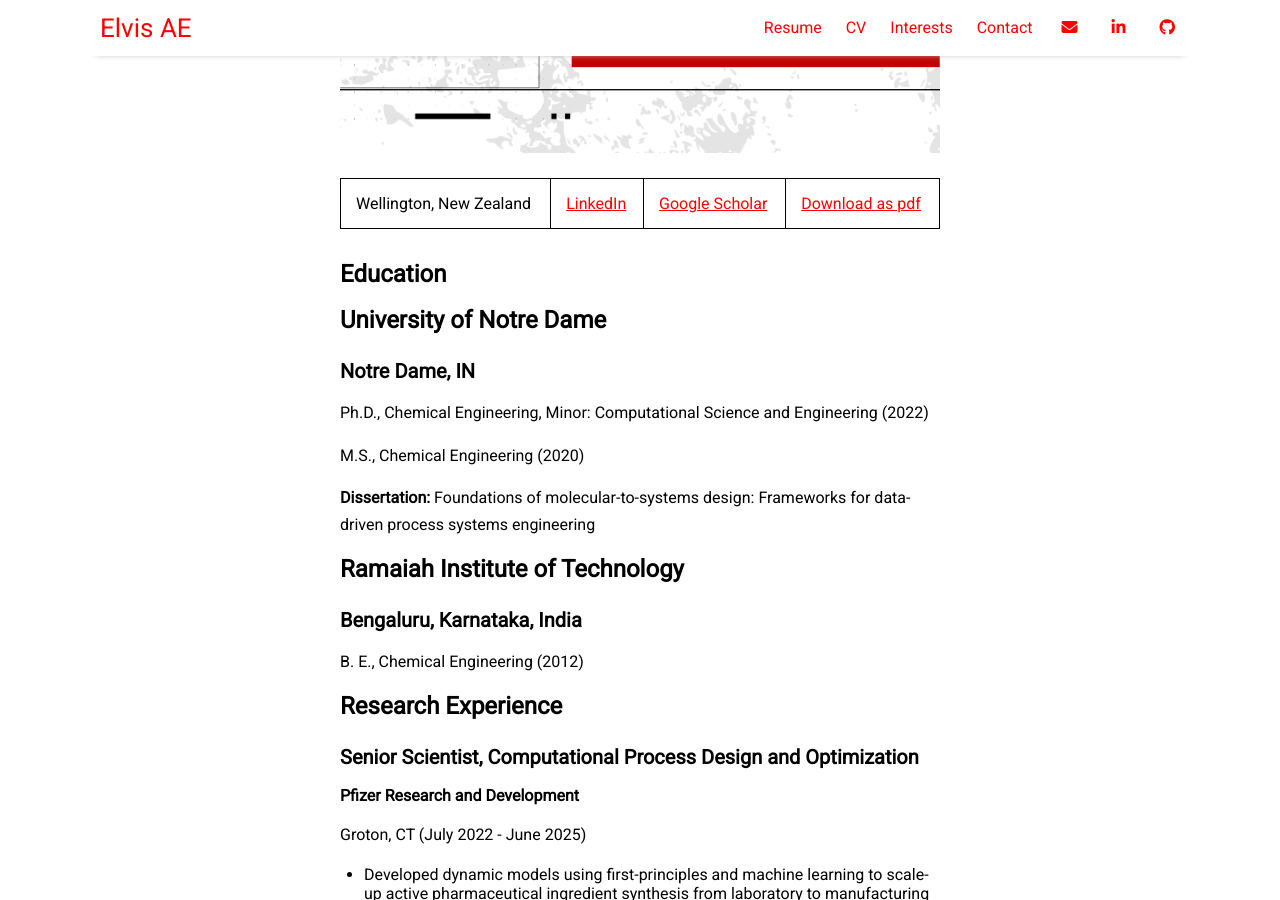
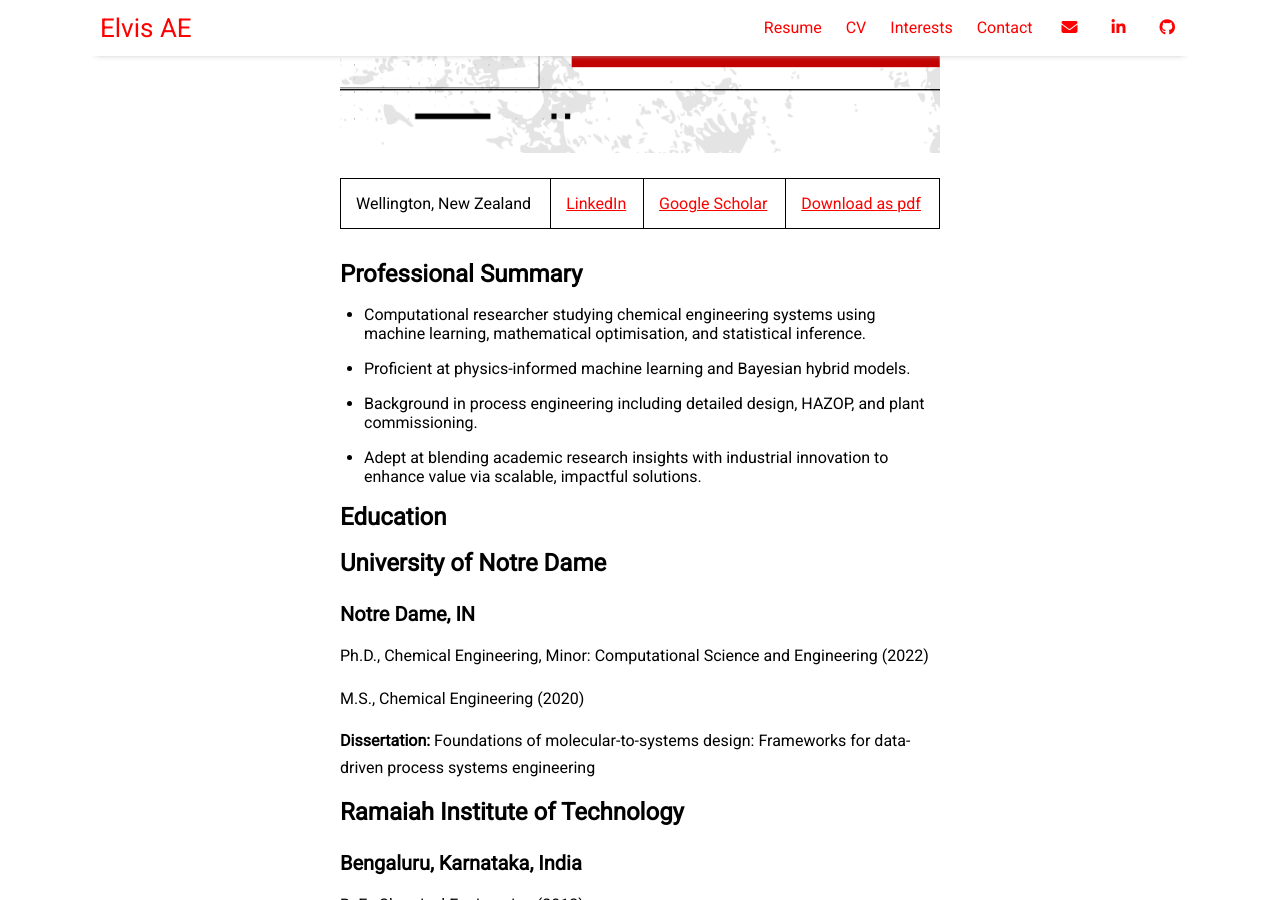
Before and after one commit to otherelvis/otherelvis.github.io, a Jekyll site: the page built from pages/cv.md, in a window 1280 px wide and 900 px high, scrolled down 346 px. Built offline with Jekyll 4.4.1, drawn with Linux system fonts in a browser that asks for light colours; nearby versions of some CDN libraries.

Commit message:
Update cv.md

```diff
--- a/pages/cv.md
+++ b/pages/cv.md
@@ -9,6 +9,12 @@ date: 2026-02-16
 ---
 
 Wellington, New Zealand | [LinkedIn](https://www.linkedin.com/in/elviseugene/) | [Google Scholar](https://scholar.google.com/citations?user=RCvn620AAAAJ&hl=en) | [Download as pdf](pdfs/Elvis_Eugene_CV.pdf)
+
+## Professional Summary
+* Computational researcher studying chemical engineering systems using machine learning, mathematical optimisation, and statistical inference.
+* Proficient at physics-informed machine learning and Bayesian hybrid models.
+* Background in process engineering including detailed design, HAZOP, and plant commissioning.
+* Adept at blending academic research insights with industrial innovation to enhance value via scalable, impactful solutions.
 
 ## Education
 
```
